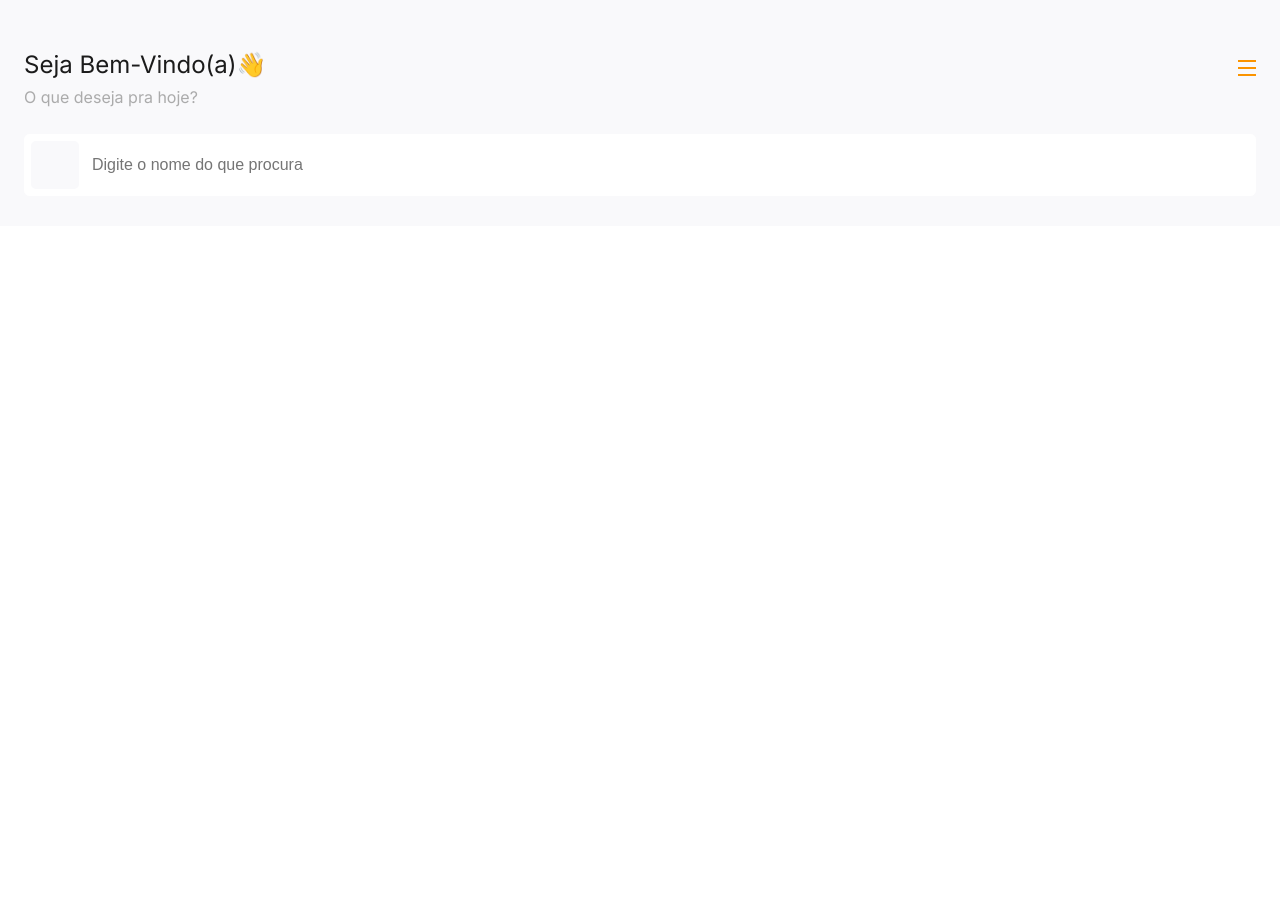
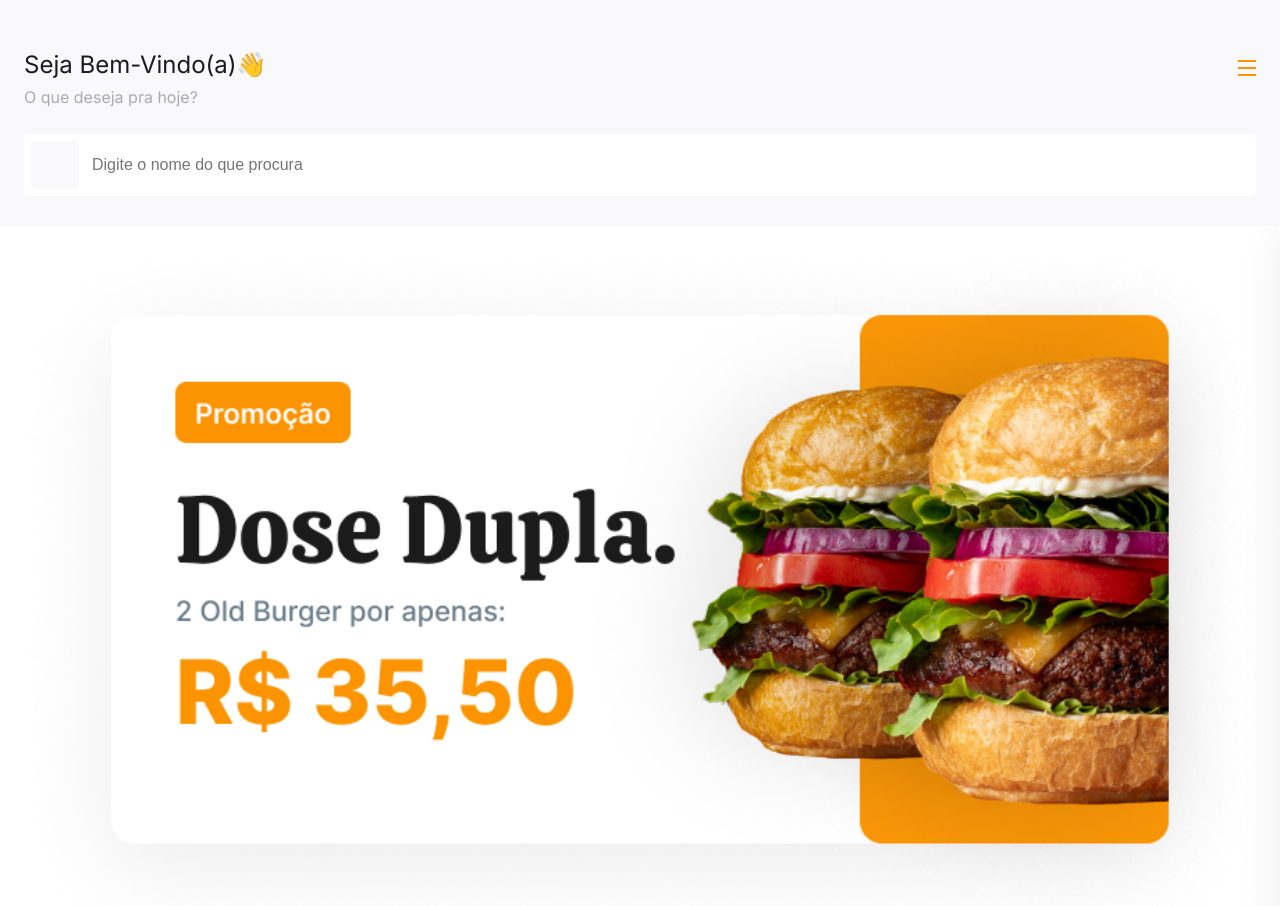
Before and after one commit to MaxOliveiraJr/delivery, a Next.js app: page /1 in a window 1280 px wide. Shown: the top 906 px of the page. Before the commit the page ends 800 px from the top, so only its background shows below. Built offline with nearby package versions, Linux system fonts and the light colour scheme.

Commit message:
feat: banner with swiper complete

```diff
--- /dev/null
+++ b/components/Banner/index.tsx
@@ -0,0 +1,28 @@
+import { Swiper, SwiperSlide } from "swiper/react";
+import { Autoplay} from "swiper";
+
+// Import Swiper styles
+import "swiper/css";
+import styles from "./styles.module.css";
+
+export const Banner = () => {
+  return (
+    <Swiper
+      slidesPerView={1}
+      className={styles.swiper}
+      autoplay={{
+        delay: 2500,
+        disableOnInteraction: false,
+      }}
+      loop={true}
+      modules={[Autoplay]}
+    >
+      <SwiperSlide className={styles.slide}>
+        <img src="/temp/banner01.png" alt="" />
+      </SwiperSlide>
+      <SwiperSlide className={styles.slide}>
+        <img src="/temp/banner01.png" alt="" />
+      </SwiperSlide>
+    </Swiper>
+  );
+};
--- /dev/null
+++ b/components/Banner/styles.module.css
@@ -0,0 +1,30 @@
+.container {
+  margin: 24px;
+}
+
+.swiper {
+  width: 100%;
+  height: 100%;
+  border-radius: 8px;
+
+}
+
+.slide {
+  text-align: center;
+
+  background: #fff;
+
+  /* Center slide text vertically */
+
+  display: flex;
+  justify-content: center;
+  align-items: center;
+}
+
+.slide img {
+  display: block;
+  width: 100%;
+  height: 100%;
+  object-fit: cover;
+    box-shadow: 0px 8px 40px #00000014;
+}
--- a/pages/[tenant]/index.tsx
+++ b/pages/[tenant]/index.tsx
@@ -1,3 +1,4 @@
+import { Banner } from "../../components/Banner";
 import { SearchInput } from "../../components/SearchInput";
 import styles from "../../styles/Home.module.css";
 
@@ -26,6 +27,7 @@ const Home = () => {
           <SearchInput mainColor="#fb9400" onSearch={handleSearch} />
         </div>
       </header>
+      <Banner />
     </div>
   );
 };
```
Also changed, not shown: public/temp/banner01.png (added), public/temp/banner02.png (added).
